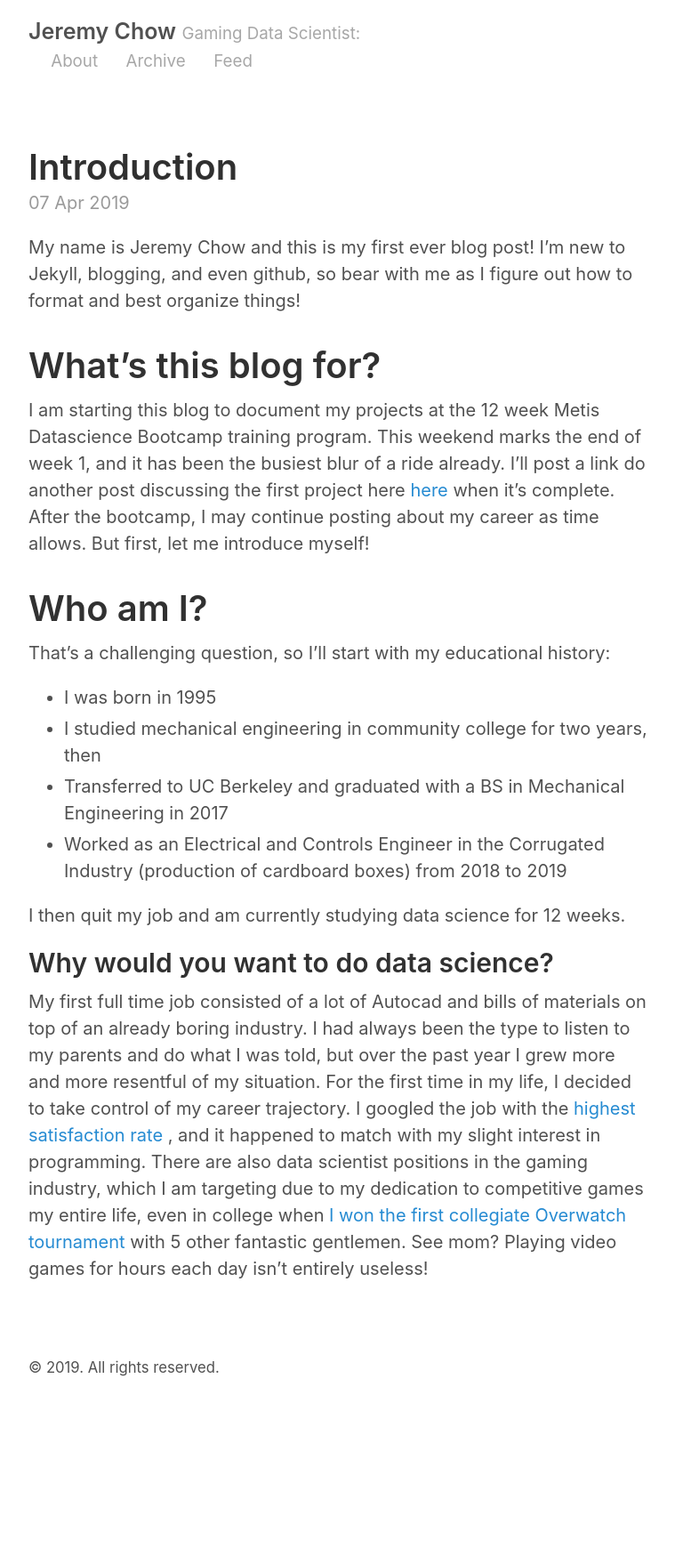
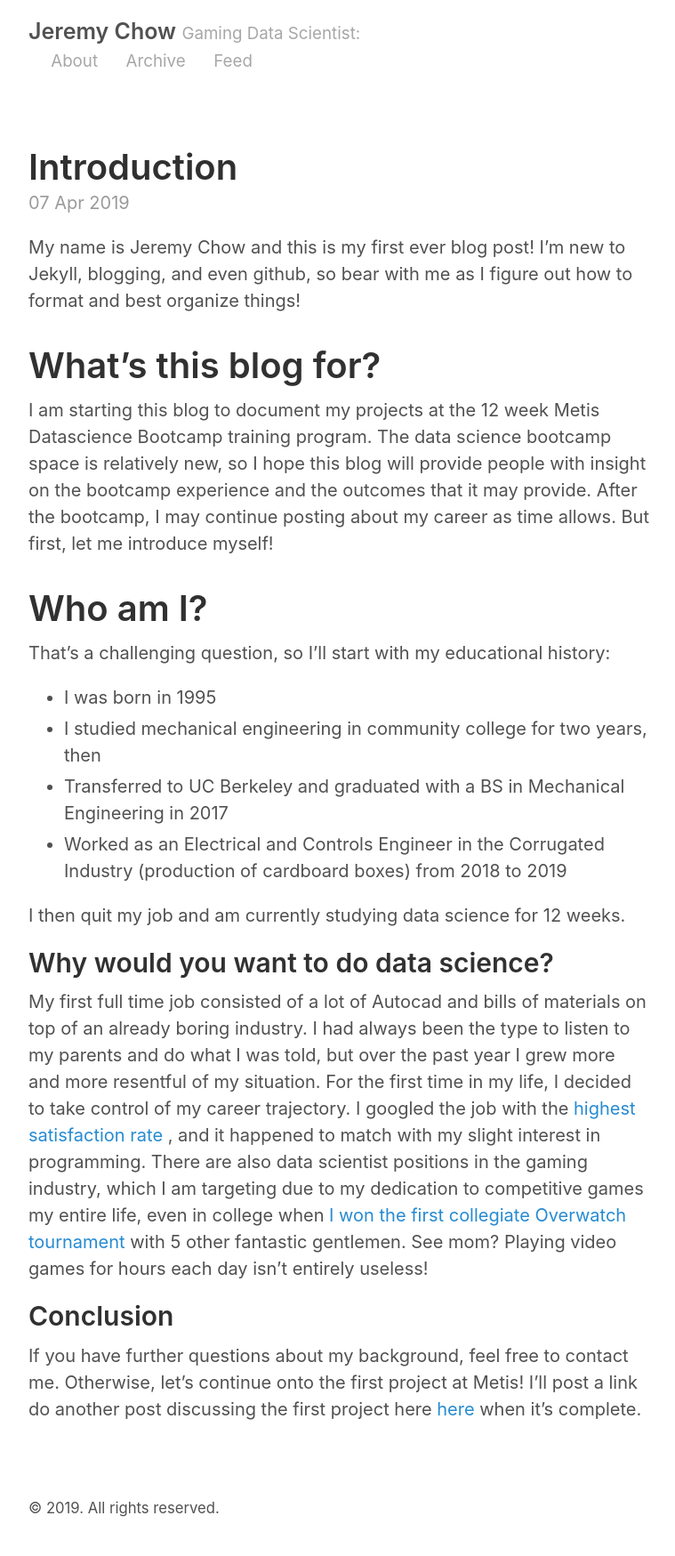
Before and after one commit to jeremyrchow/jeremychow_blogv1, a Jekyll site: the page built from _posts/2019-04-07-blog-intro.md, in a window 1280 px wide. Shown: the whole page at 89% size, without its empty margins (258-1017 px from the left). Built offline with Jekyll 4.4.1, drawn with Linux system fonts in a browser that asks for light colours; before the commit the page ends 1591 px from its top, so only the background shows below that.

Commit message:
Fixing first post

```diff
--- a/_posts/2019-04-07-blog-intro.md
+++ b/_posts/2019-04-07-blog-intro.md
@@ -6,7 +6,7 @@ title: Introduction
 My name is Jeremy Chow and this is my first ever blog post! I'm new to Jekyll, blogging, and even github, so bear with me as I figure out how to format and best organize things!
 
 # What's this blog for?
-I am starting this blog to document my projects at the 12 week Metis Datascience Bootcamp training program. This weekend marks the end of week 1, and it has been the busiest blur of a ride already. I'll post a link do another post discussing the first project here <a href="#"> here </a> when it's complete. After the bootcamp, I may continue posting about my career as time allows. But first, let me introduce myself!
+I am starting this blog to document my projects at the 12 week Metis Datascience Bootcamp training program. The data science bootcamp space is relatively new, so I hope this blog will provide people with insight on the bootcamp experience and the outcomes that it may provide. After the bootcamp, I may continue posting about my career as time allows. But first, let me introduce myself!
 
 # Who am I?
 
@@ -21,3 +21,6 @@ I then quit my job and am currently studying data science for 12 weeks.
 
 ## Why would you want to do data science?
 My first full time job consisted of a lot of Autocad and bills of materials on top of an already boring industry. I had always been the type to listen to my parents and do what I was told, but over the past year I grew more and more resentful of my situation. For the first time in my life, I decided to take control of my career trajectory. I googled the job with the <a href = "https://www.glassdoor.com/List/Best-Jobs-in-America-LST_KQ0,20.htm">  highest satisfaction rate </a>, and it happened to match with my slight interest in programming. There are also data scientist positions in the gaming industry, which I am targeting due to my dedication to competitive games my entire life, even in college when <a href = "https://sanfrancisco.cbslocal.com/2017/02/23/uc-berkeley-video-game-team-takes-overwatch-title/"> I won the first collegiate Overwatch tournament </a> with 5 other fantastic gentlemen. See mom? Playing video games for hours each day isn't entirely useless!
+
+## Conclusion
+If you have further questions about my background, feel free to contact me. Otherwise, let's continue onto the first project at Metis! I'll post a link do another post discussing the first project here <a href="#"> here </a> when it's complete.
```
